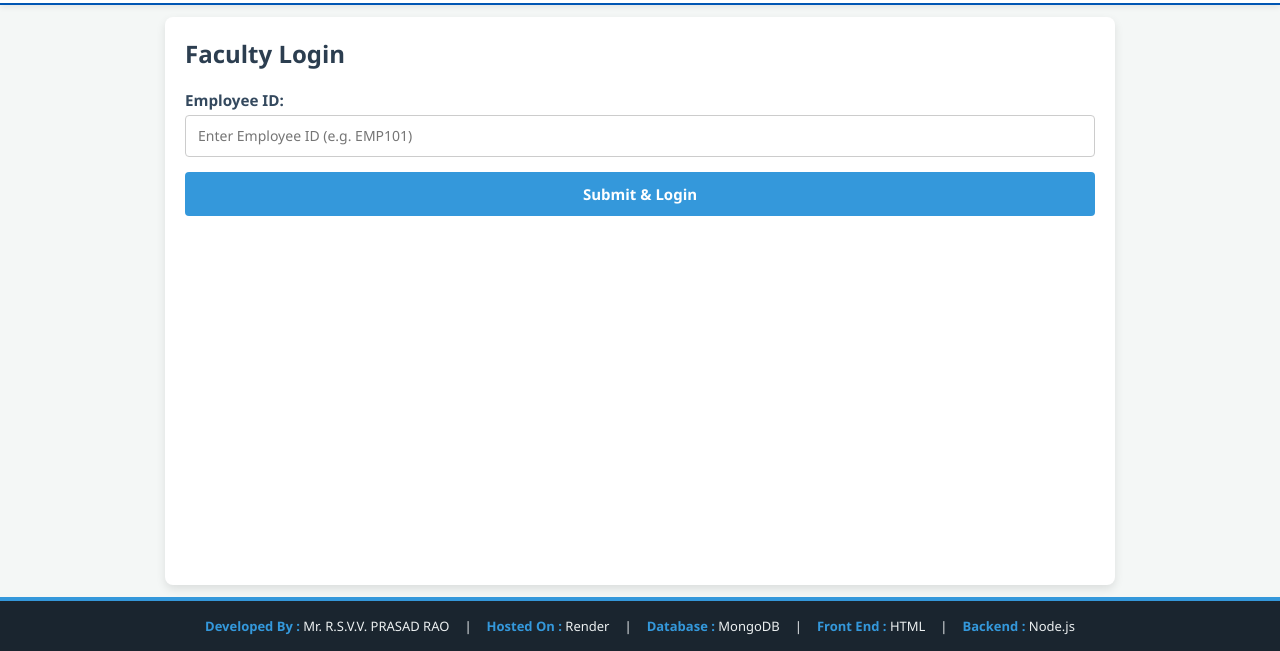
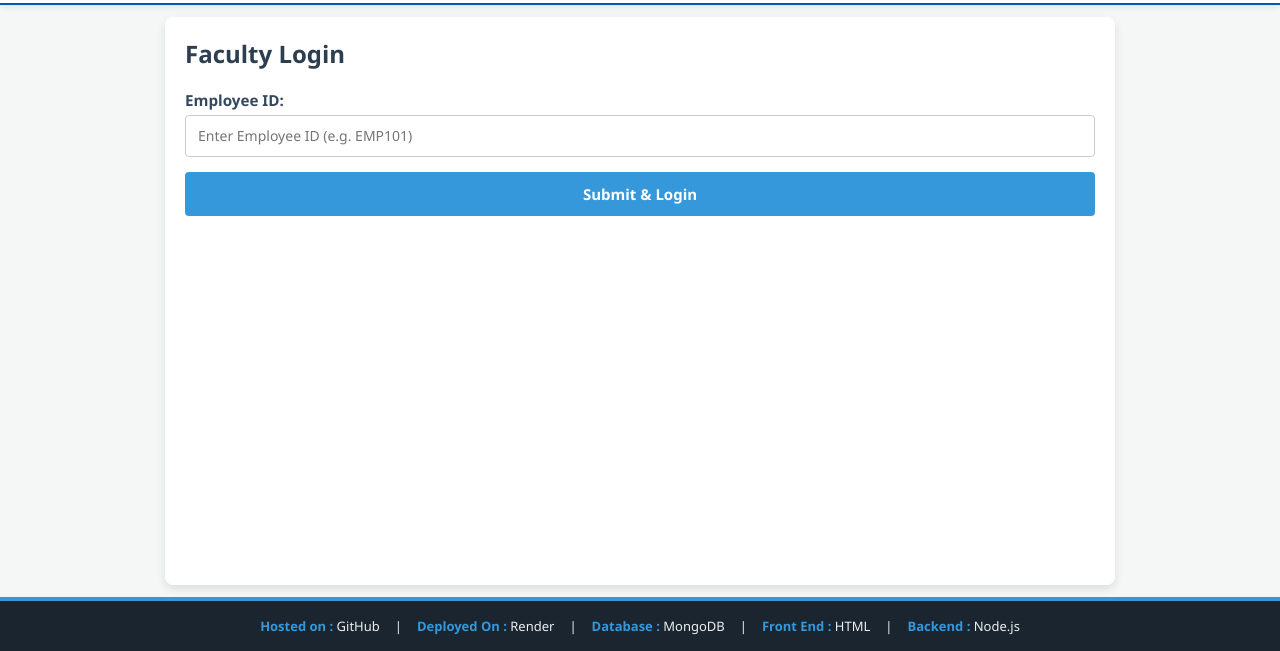
Before and after one commit to ryalir/absentees, a website: page public/index.html in a window 1280 px wide. Shown: the part 149-800 px from the top of the page. Drawn offline with nearby package versions, Linux system fonts and the light colour scheme.

Commit message:
Update index.html

```diff
--- a/public/index.html
+++ b/public/index.html
@@ -450,9 +450,9 @@
 
 <footer>
   <div class="footer-content">
-    <div class="footer-item"><strong>Developed By :</strong> Mr. R.S.V.V. PRASAD RAO</div>
+    <div class="footer-item"><strong>Hosted  on :</strong> GitHub</div>
     <div class="divider">|</div>
-    <div class="footer-item"><strong>Hosted On :</strong> Render</div>
+    <div class="footer-item"><strong>Deployed On :</strong> Render</div>
     <div class="divider">|</div>
     <div class="footer-item"><strong>Database :</strong> MongoDB</div>
     <div class="divider">|</div>
```
